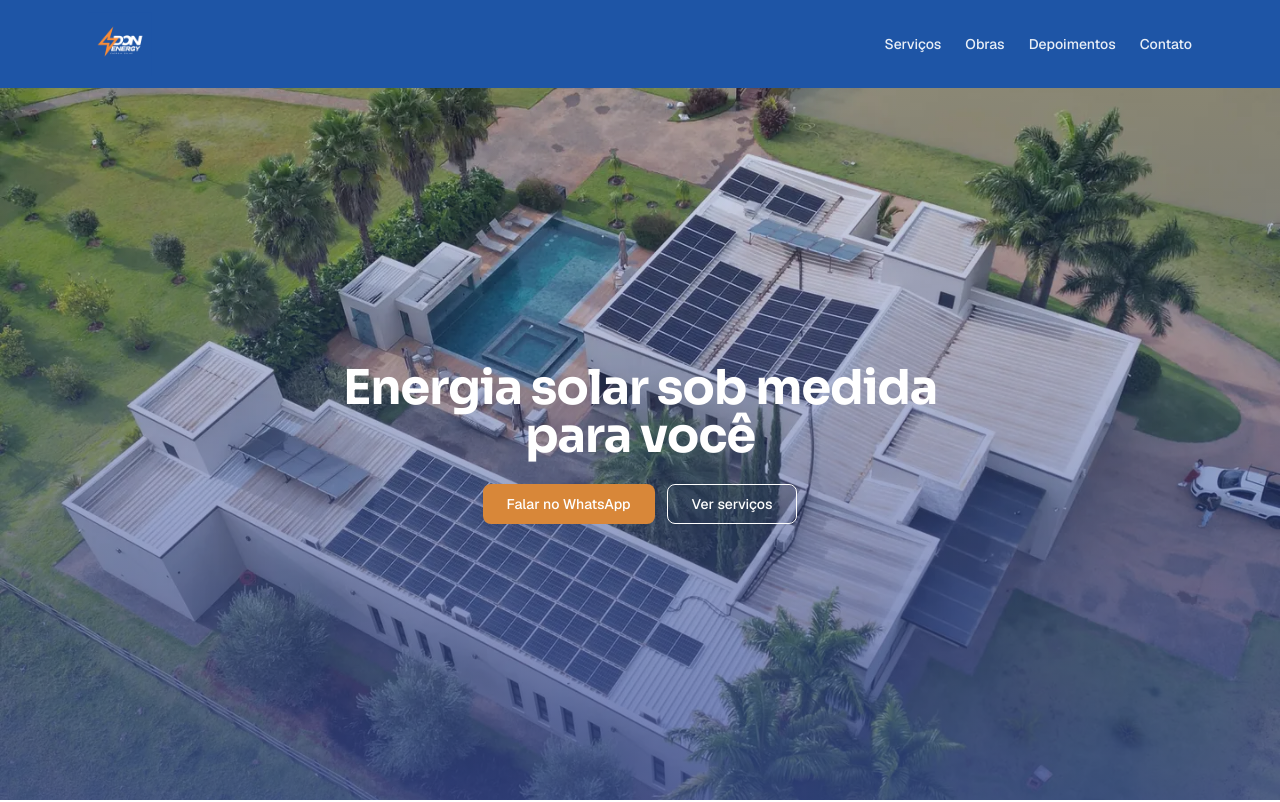
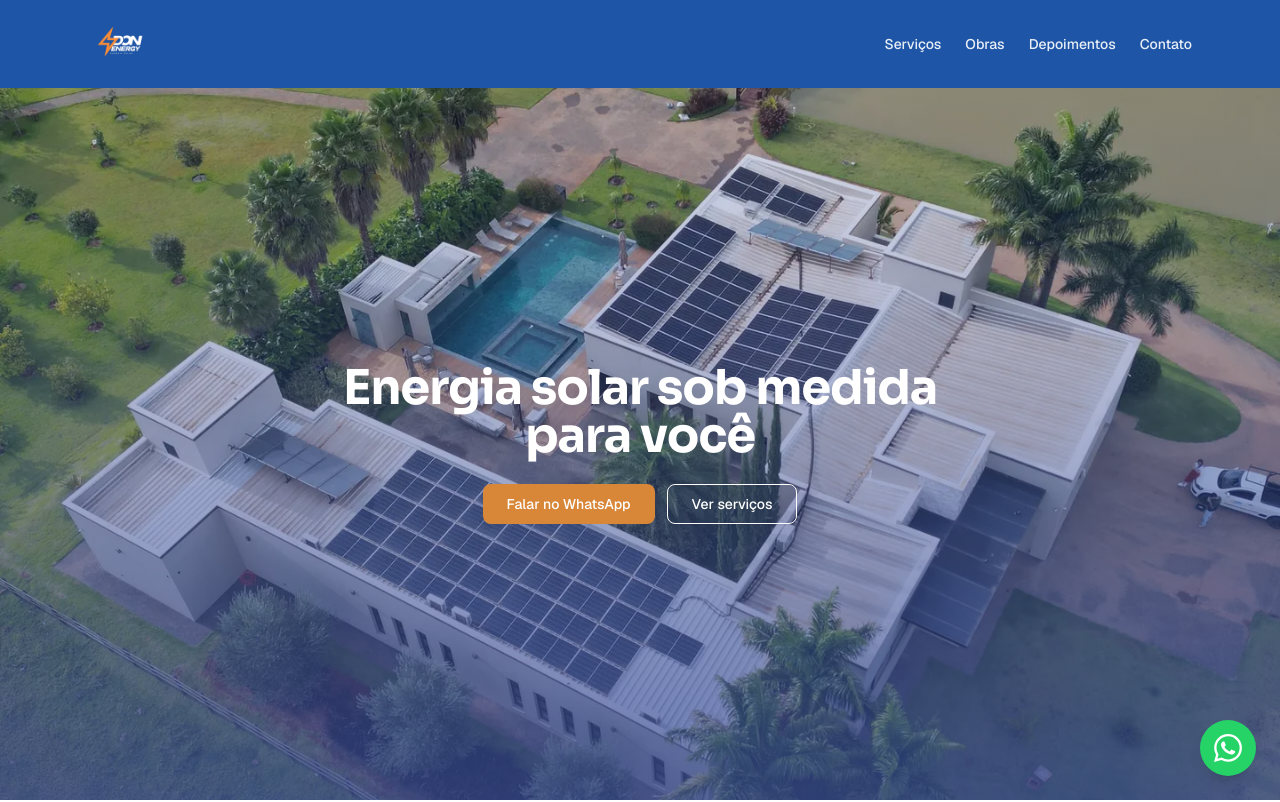
Before and after one commit to JoaoVictorCologi/don-energy, a Next.js app: page / in a window 1280 px wide. Shown: the top 802 px of the page. Built offline with nearby package versions, Linux system fonts and the light colour scheme.

Commit message:
preserva ajustes locais anteriores à E1

```diff
--- a/app/layout.tsx
+++ b/app/layout.tsx
@@ -1,8 +1,9 @@
-import type { Metadata } from "next";
+import type { Metadata, Viewport } from "next";
 import { Sora, Inter, Geist } from "next/font/google";
 import "./globals.css";
 import { Footer } from "@/components/footer";
 import { Header } from "@/components/header";
+import { WhatsappFlutuante } from "@/components/whatsapp-flutuante";
 import { cn } from "@/lib/utils";
 import { SITE_URL } from "@/lib/site-config";
 
@@ -42,6 +43,14 @@
   },
 };
 
+// viewportFit: "cover" é o que permite env(safe-area-inset-bottom) resolver
+// pra um valor real em iPhones com barra de gestos — usado pelo botão
+// flutuante do WhatsApp (components/whatsapp-flutuante.tsx). Sem isso, o
+// env() sempre resolve pra 0 silenciosamente, sem erro nenhum.
+export const viewport: Viewport = {
+  viewportFit: "cover",
+};
+
 export default function RootLayout({
   children,
 }: Readonly<{
@@ -56,6 +65,7 @@
         <Header />
         {children}
         <Footer />
+        <WhatsappFlutuante />
       </body>
     </html>
   );
--- a/components/formulario-contato.tsx
+++ b/components/formulario-contato.tsx
@@ -148,9 +148,14 @@
   }
 
   return (
+    // pb-32 (em vez de py-20 simétrico) só abaixo de sm: dá mais respiro
+    // depois do botão de enviar em mobile, pra reduzir a chance do botão
+    // flutuante do WhatsApp (bottom-right, fixed) cobrir o link de
+    // "política de privacidade" ou o canto do botão numa posição de
+    // scroll específica — confirmado visualmente na Fase 1.13.
     <section
       id="contato"
-      className="scroll-mt-[var(--header-height)] bg-background px-6 py-20"
+      className="scroll-mt-[var(--header-height)] bg-background px-6 pt-20 pb-32 sm:py-20"
     >
       <div className="mx-auto max-w-3xl">
         <h2 className="font-heading text-center text-3xl font-bold tracking-tight text-foreground sm:text-4xl">
--- /dev/null
+++ b/components/whatsapp-flutuante.tsx
@@ -0,0 +1,24 @@
+import { buildWhatsAppUrl } from "@/lib/whatsapp";
+
+export function WhatsappFlutuante() {
+  return (
+    <a
+      href={buildWhatsAppUrl()}
+      target="_blank"
+      rel="noopener noreferrer"
+      aria-label="Falar no WhatsApp"
+      className="fixed right-6 bottom-[calc(1.5rem+env(safe-area-inset-bottom))] z-40 flex size-14 items-center justify-center rounded-full bg-[#25D366] text-white shadow-lg transition-transform hover:scale-105"
+    >
+      <svg
+        role="img"
+        viewBox="0 0 24 24"
+        xmlns="http://www.w3.org/2000/svg"
+        fill="currentColor"
+        aria-hidden="true"
+        className="size-7"
+      >
+        <path d="M17.472 14.382c-.297-.149-1.758-.867-2.03-.967-.273-.099-.471-.148-.67.15-.197.297-.767.966-.94 1.164-.173.199-.347.223-.644.075-.297-.15-1.255-.463-2.39-1.475-.883-.788-1.48-1.761-1.653-2.059-.173-.297-.018-.458.13-.606.134-.133.298-.347.446-.52.149-.174.198-.298.298-.497.099-.198.05-.371-.025-.52-.075-.149-.669-1.612-.916-2.207-.242-.579-.487-.5-.669-.51-.173-.008-.371-.01-.57-.01-.198 0-.52.074-.792.372-.272.297-1.04 1.016-1.04 2.479 0 1.462 1.065 2.875 1.213 3.074.149.198 2.096 3.2 5.077 4.487.709.306 1.262.489 1.694.625.712.227 1.36.195 1.871.118.571-.085 1.758-.719 2.006-1.413.248-.694.248-1.289.173-1.413-.074-.124-.272-.198-.57-.347m-5.421 7.403h-.004a9.87 9.87 0 01-5.031-1.378l-.361-.214-3.741.982.998-3.648-.235-.374a9.86 9.86 0 01-1.51-5.26c.001-5.45 4.436-9.884 9.888-9.884 2.64 0 5.122 1.03 6.988 2.898a9.825 9.825 0 012.893 6.994c-.003 5.45-4.437 9.884-9.885 9.884m8.413-18.297A11.815 11.815 0 0012.05 0C5.495 0 .16 5.335.157 11.892c0 2.096.547 4.142 1.588 5.945L.057 24l6.305-1.654a11.882 11.882 0 005.683 1.448h.005c6.554 0 11.89-5.335 11.893-11.893a11.821 11.821 0 00-3.48-8.413Z" />
+      </svg>
+    </a>
+  );
+}
```
Also changed, not shown: 1 other file (tests, documents, lock files or other folders).
